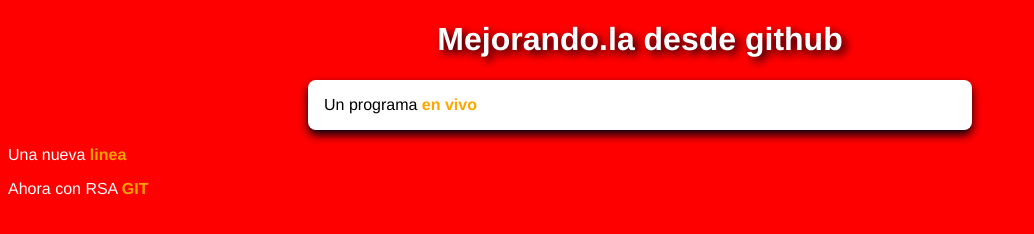
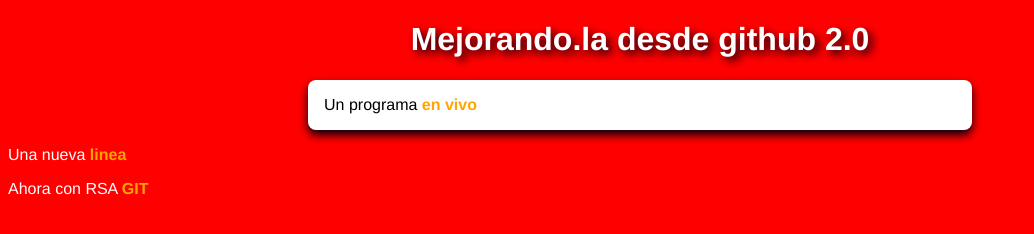
Before and after one commit to cjulcapoma/demo, a plain HTML site: page index.htm in a window 1280 px wide. Shown: the whole page, without its empty margins (0-1034 px from the left). Drawn offline with Linux system fonts and the light colour scheme.

Commit message:
cambio de version

```diff
--- a/index.htm
+++ b/index.htm
@@ -7,7 +7,7 @@
 	<link rel="stylesheet" type="text/css" href="css/estilo.css">
 </head>
 <body>
-	<h1>Mejorando.la desde github</h1>
+	<h1>Mejorando.la desde github 2.0</h1>
 	<p id="primer-parrafo">Un programa <span class="naranja">en vivo</span></p>
 	<p id="second-parrafo">Una nueva <span class="naranja">linea</span></p>
 	<p id="tercero-parrafo">Ahora con RSA <span class="naranja">GIT</span></p>
```
